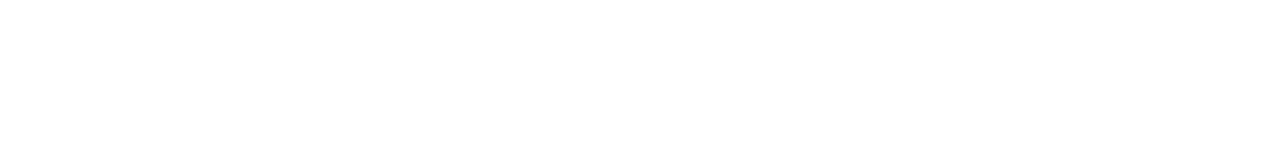
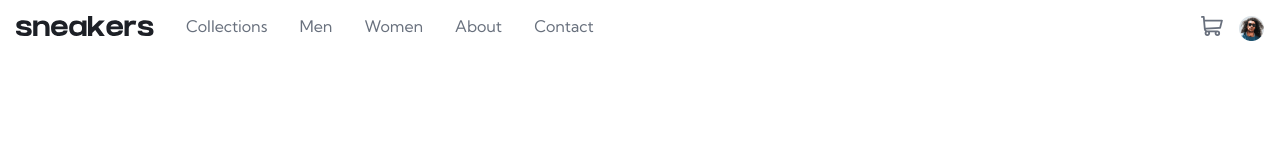
Before and after one commit to LorenzoTesoro/Ecommerce_product_page, a plain HTML site: page index.html in a window 1280 px wide. Drawn offline with Linux system fonts and the light colour scheme.

Commit message:
add header

```diff
--- a/assets/css/style.css
+++ b/assets/css/style.css
@@ -22,5 +22,56 @@
 
 body {
   font-family: var(--ff-primary), sans-serif;
+  background-color: var(--white);
+}
+img {
+  max-width: 100%;
+  height: auto;
+  display: block;
+}
+a {
+  text-decoration: none;
+  color: var(--drk-grayish-blue);
+  font-weight: var(--fw-sm);
+  font-size: 1rem;
+}
+ul {
+  list-style: none;
 }
 /* #endregion common rules */
+/* #region header */
+.nav__menu--collapsed {
+  display: none;
+}
+.nav__container {
+  padding: 1rem;
+  display: flex;
+  justify-content: space-between;
+}
+.nav__start,
+.nav__end {
+  display: flex;
+  gap: 1rem;
+}
+.nav__toggler {
+  border: none;
+}
+.nav__profile img {
+  max-width: 25px;
+}
+/* #endregion header */
+
+/* #region mediaqueries */
+@media screen and (min-width: 768px) {
+  .nav__toggler {
+    display: none;
+  }
+  .nav__menu--collapsed {
+    display: flex;
+    justify-content: flex-start;
+    gap: 2rem;
+    flex-grow: 2;
+    padding-left: 2rem;
+  }
+}
+/* #endregion mediaqueries */
--- a/index.html
+++ b/index.html
@@ -15,6 +15,51 @@
     <link rel="stylesheet" href="./assets/css/style.css" />
   </head>
   <body>
+    <header class="header">
+      <nav class="nav">
+        <div class="nav__container">
+          <!-- left: menu toggler + logo -->
+          <div class="nav__start">
+            <button type="button" class="nav__toggler">
+              <img src="./assets/images/icon-menu.svg" alt="Open menu" />
+            </button>
+            <a href="#" class="nav__logo">
+              <img src="./assets/images/logo.svg" alt="brand logo" />
+            </a>
+          </div>
+
+          <!-- center: main navigation links -->
+          <ul class="nav__menu nav__menu--collapsed">
+            <li class="nav__item">
+              <a href="#" class="nav__link">Collections</a>
+            </li>
+            <li class="nav__item">
+              <a href="#" class="nav__link">Men</a>
+            </li>
+            <li class="nav__item">
+              <a href="#" class="nav__link">Women</a>
+            </li>
+            <li class="nav__item">
+              <a href="#" class="nav__link">About</a>
+            </li>
+            <li class="nav__item">
+              <a href="#" class="nav__link">Contact</a>
+            </li>
+          </ul>
+
+          <!-- right: cart + profile -->
+          <div class="nav__end">
+            <a href="#" class="nav__cart">
+              <img src="./assets/images/icon-cart.svg" alt="Cart" />
+            </a>
+            <a href="#" class="nav__profile">
+              <img src="./assets/images/image-avatar.png" alt="Profile" />
+            </a>
+          </div>
+        </div>
+      </nav>
+    </header>
+
     <script src="./assets/js/script.js"></script>
   </body>
 </html>
```
